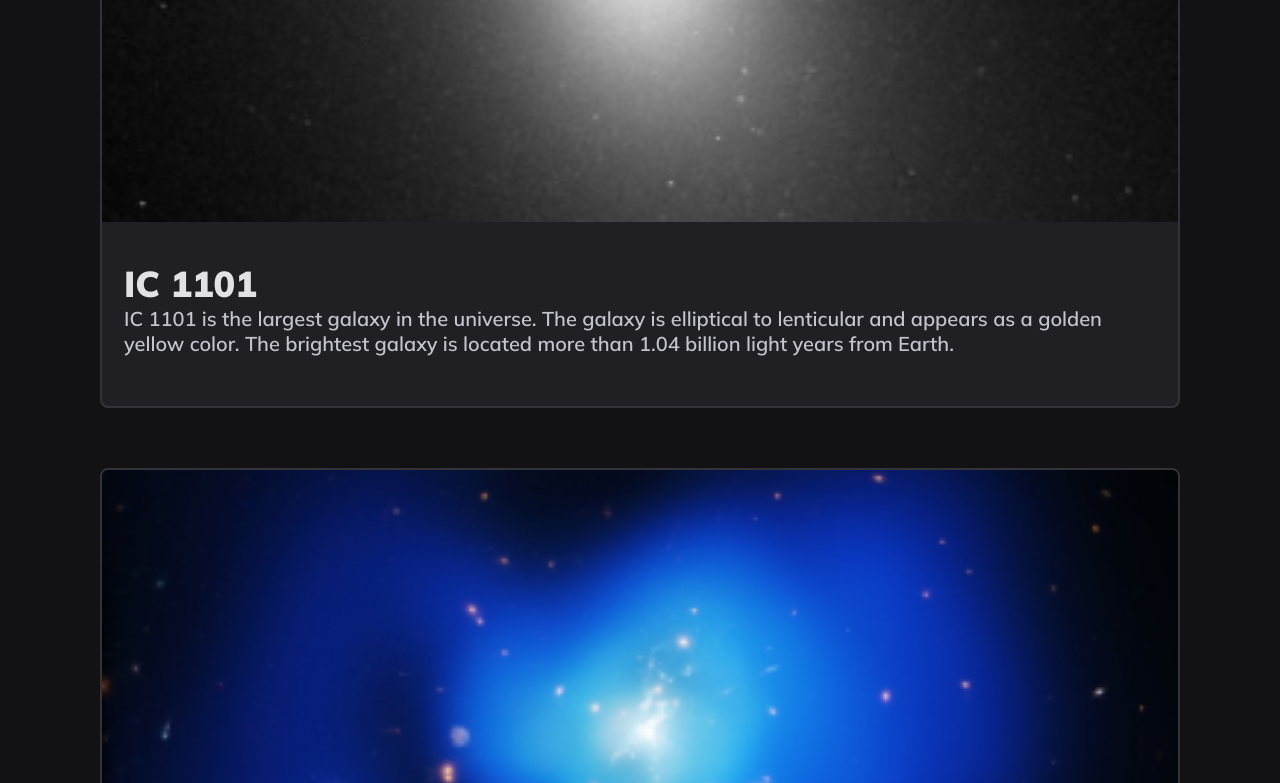
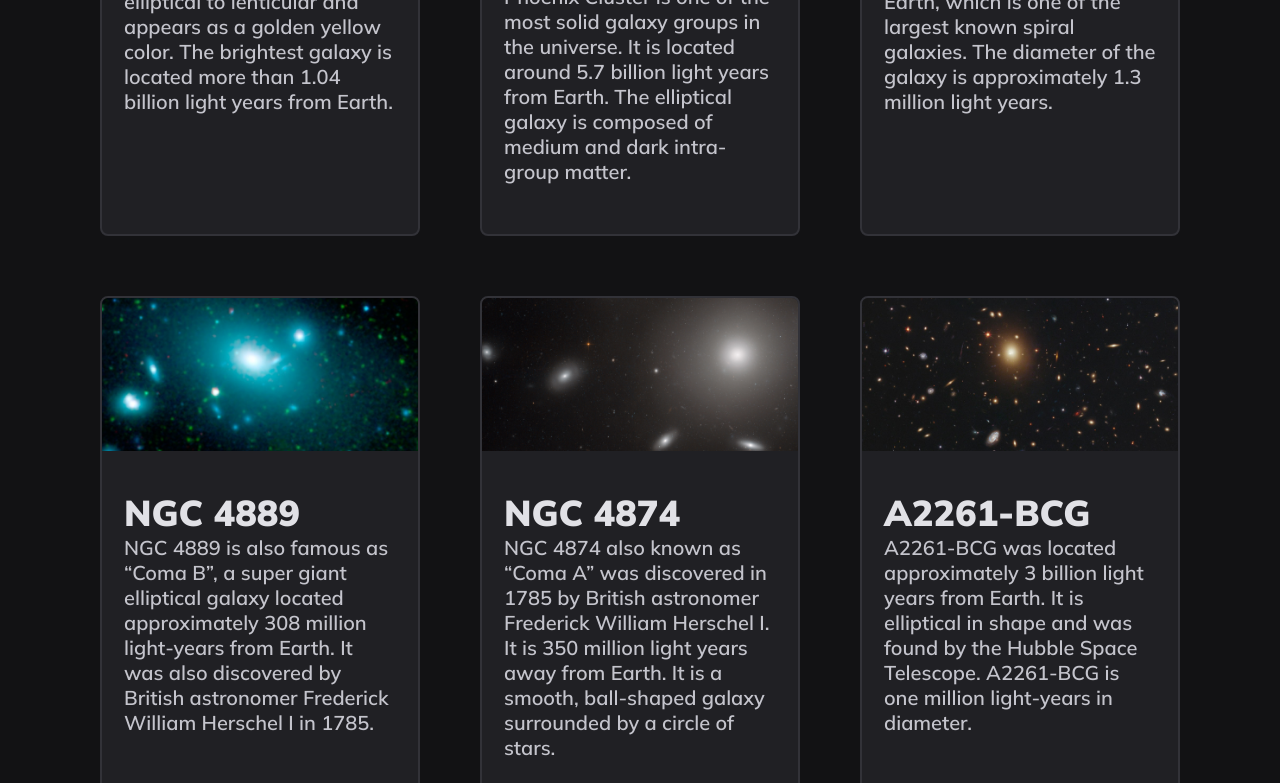
Before and after one commit to tarcisioMateus/Galacxies-Grid, a plain HTML site: page index.html in a window 1280 px wide. Shown: the part 555-1338 px from the top of the page. Drawn offline with Linux system fonts and the light colour scheme.

Commit message:
responsive layout setted style.CSS

```diff
--- a/style.css
+++ b/style.css
@@ -18,7 +18,7 @@
   min-height: 100vh;
 }
 .page {
-  padding: 7.2rem 10rem 10rem;
+  padding: clamp(3rem, 10%, 7.2rem) clamp(3rem, 10%, 10rem) clamp(3rem, 10%, 10rem);
 }
 
 h1, h2 {
@@ -38,7 +38,7 @@
 main {
   display: grid;
   grid-template-columns: 1fr;
-  gap: 6rem;
+  gap: clamp(3rem, 6vw, 6rem);
 
   padding-top: 6.2rem;
 }
@@ -47,6 +47,7 @@
   border: .2rem solid #323238;
   border-radius: .8rem;
   overflow: hidden;
+  padding-bottom: 5rem ;
 }
 img {
   width: 100%;
@@ -54,10 +55,22 @@
 .card p {
   font-size: 2rem;
   color: #C4C4CC;
-  padding: 0 2.2rem 5rem;
+  padding: 0 2.2rem;
 }
 h2 {
   font-size: 3.6rem;
   color: #E1E1E6;
   padding: 3.6rem 2.2rem 0;
 }
+
+@media (min-width: 720px) {
+  main {
+    grid-template-columns: 1fr 1fr;
+  }
+}
+
+@media (min-width: 1120px) {
+  main {
+    grid-template-columns: 1fr 1fr 1fr;
+  }
+}
```
